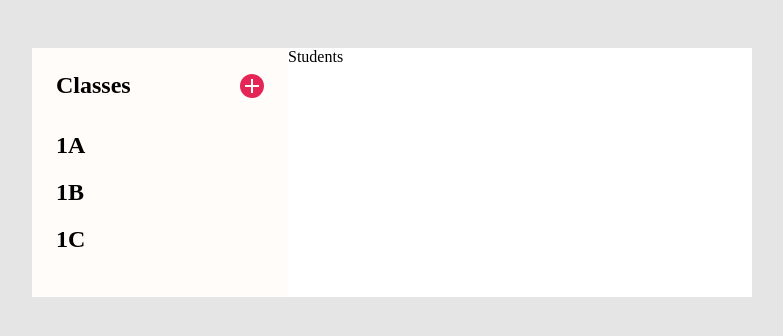
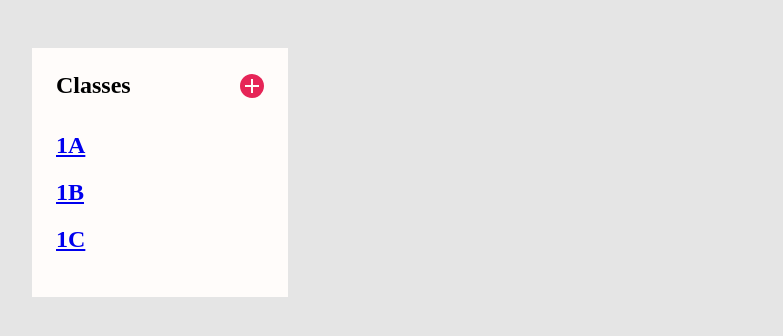
Before and after one commit to simzar/classes-list, a React (Create React App) app: page / in a window 1280 px wide. Shown: the top 336 px of the page, without its empty margins (248-1031 px from the left). Built offline with nearby package versions, Linux system fonts and the light colour scheme.

Commit message:
Add react-router-dom and simple navigation

```diff
--- a/package.json
+++ b/package.json
@@ -15,6 +15,7 @@
     "react": "^17.0.1",
     "react-dom": "^17.0.1",
     "react-intl": "^5.12.2",
+    "react-router-dom": "^5.2.0",
     "react-scripts": "4.0.2",
     "typescript": "^4.1.4"
   },
@@ -41,5 +42,8 @@
       "last 1 firefox version",
       "last 1 safari version"
     ]
+  },
+  "devDependencies": {
+    "@types/react-router-dom": "^5.1.7"
   }
 }
--- a/src/components/ClassroomsContainer/ClassroomsContainer.tsx
+++ b/src/components/ClassroomsContainer/ClassroomsContainer.tsx
@@ -1,4 +1,6 @@
 import React from 'react';
+import { BrowserRouter as Router, Switch } from 'react-router-dom';
+import { Route } from 'react-router';
 import classes from './ClassroomsContainer.module.scss';
 import ClassroomsList from '../ClassroomsList';
 import StudentsList from '../StudentsList';
@@ -7,11 +9,28 @@ const schoolClasses = [
     '1A', '1B', '1C'
 ];
 
-const ClassroomsContainer: React.FC = () => (
-    <div className={classes.wrapper}>
-        <ClassroomsList classrooms={schoolClasses} addClassroom={(e, v) => console.log('add: ', v)} />
-        <StudentsList />
-    </div>
-);
+const students = [
+    'Steve',
+    'John',
+    'Eve'
+];
+
+const ClassroomsContainer: React.FC = () => {
+
+    return (
+        <Router>
+            <div className={classes.wrapper}>
+                <ClassroomsList classrooms={schoolClasses} addClassroom={(e, v) => console.log('add: ', v)}/>
+                <Switch>
+                    {schoolClasses.map(schoolClass => (
+                        <Route key={schoolClass} path={`/${schoolClass}`}>
+                            <StudentsList students={students} classroomName={schoolClass} />
+                        </Route>
+                    ))}
+                </Switch>
+            </div>
+        </Router>
+    );
+};
 
 export default ClassroomsContainer;
--- a/src/components/ClassroomsList/ClassroomsList.tsx
+++ b/src/components/ClassroomsList/ClassroomsList.tsx
@@ -1,5 +1,6 @@
 import React from 'react';
 import { FormattedMessage } from 'react-intl';
+import { Link } from 'react-router-dom';
 import Button from '../Button';
 import addIcon from '../../assets/icons/add.svg';
 import { WithIntlProp } from '../../utils/types';
@@ -23,7 +24,9 @@ const ClassroomsList: React.FC<ClassroomsListProps> = ({ classrooms, addClassroo
         </div>
         <div className={classes.list}>
             {classrooms.map(schoolClass => (
-                <h2 key={schoolClass}>{schoolClass}</h2>
+                <Link key={schoolClass} to={schoolClass}>
+                    <h2 key={schoolClass}>{schoolClass}</h2>
+                </Link>
             ))}
         </div>
     </div>
--- a/src/components/StudentsList/StudentsList.tsx
+++ b/src/components/StudentsList/StudentsList.tsx
@@ -1,10 +1,24 @@
 import React from 'react';
 import classes from './StudentsList.module.scss';
 
-const StudentsList: React.FC = () => (
-    <div className={classes.wrapper}>
-        Students
-    </div>
-);
+interface StudentsListProps {
+    students: string[];
+    classroomName: string;
+}
+
+const StudentsList: React.FC<StudentsListProps> = ({ classroomName, students }) => {
+    return (
+        <div className={classes.wrapper}>
+            {classroomName}:
+            <div>
+                <ul>
+                    {students?.map(student => (
+                        <li key={student}>{student}</li>
+                    ))}
+                </ul>
+            </div>
+        </div>
+    );
+}
 
 export default StudentsList;
```
Also changed, not shown: 1 other file (tests, documents, lock files or other folders).
